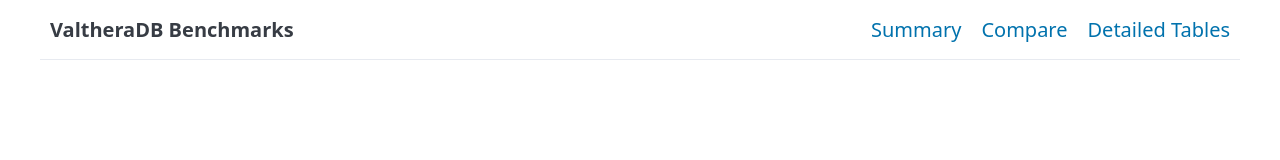
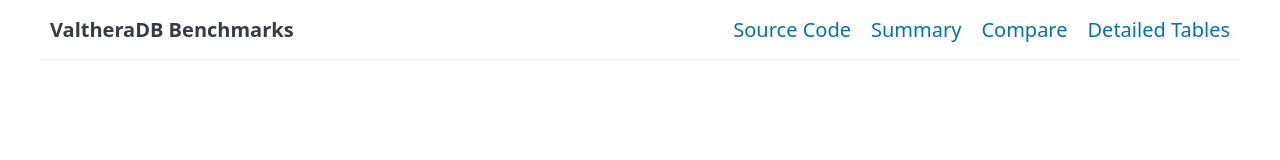
Before and after one commit to wxn0brP/ValtheraDB-benchmark, a plain HTML site: page index.html in a window 1280 px wide. Shown: the top 160 px of the page. Drawn offline with nearby package versions, Linux system fonts and the light colour scheme; no server answers.

Commit message:
deploy: 072e5b1fc1438d1a50c2abbe7de35eb1b3115c48

```diff
--- a/index.html
+++ b/index.html
@@ -16,6 +16,11 @@
                 <li><strong>ValtheraDB Benchmarks</strong></li>
             </ul>
             <ul id="nav-links">
+                <li>
+                    <a href="https://github.com/wxn0brP/ValtheraDB-benchmark" target="_blank">
+                        Source Code
+                    </a>
+                </li>
                 <li><a href="#summary">Summary</a></li>
                 <li><a href="#compare">Compare</a></li>
                 <li><a href="#tables">Detailed Tables</a></li>
```
